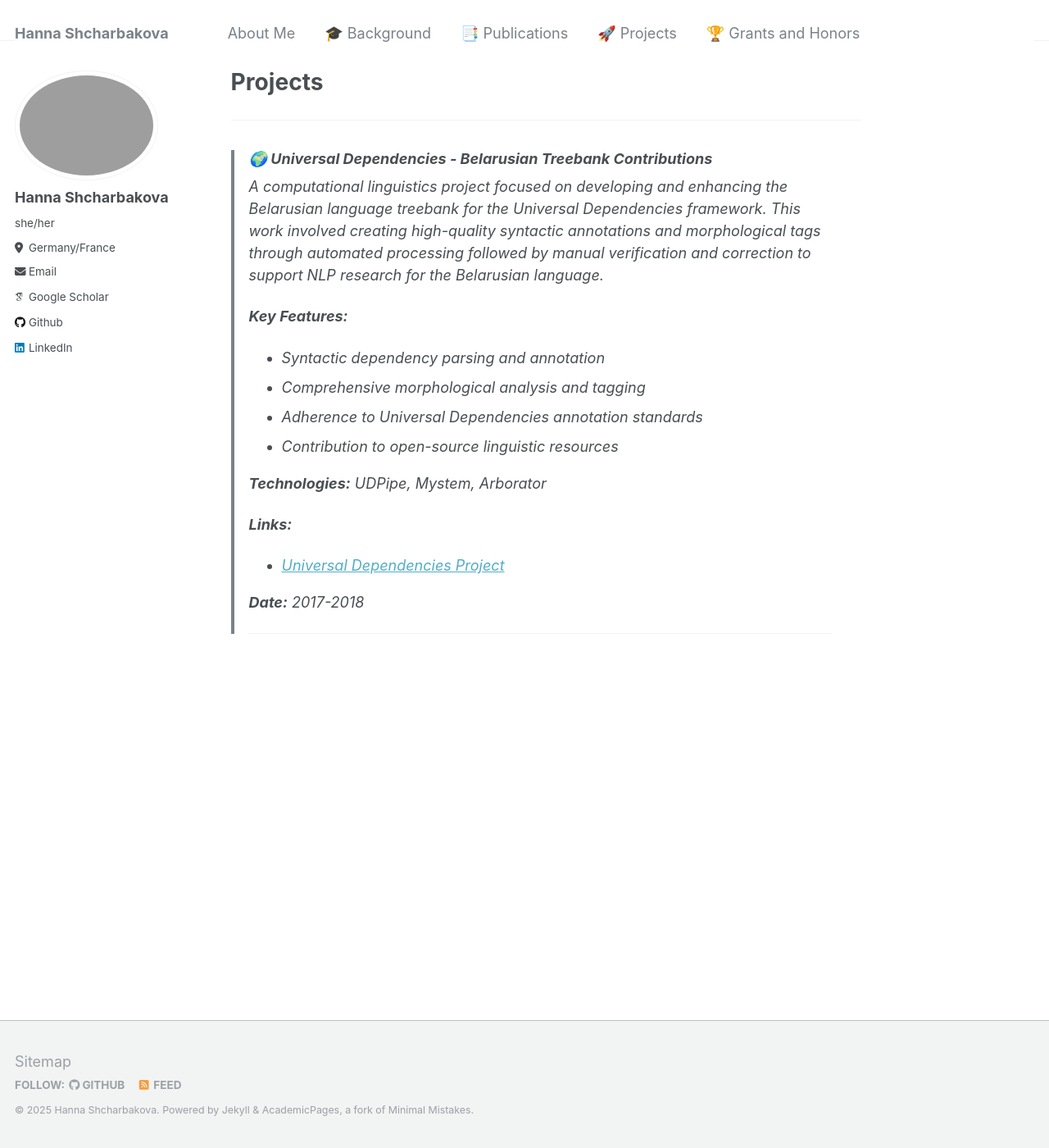
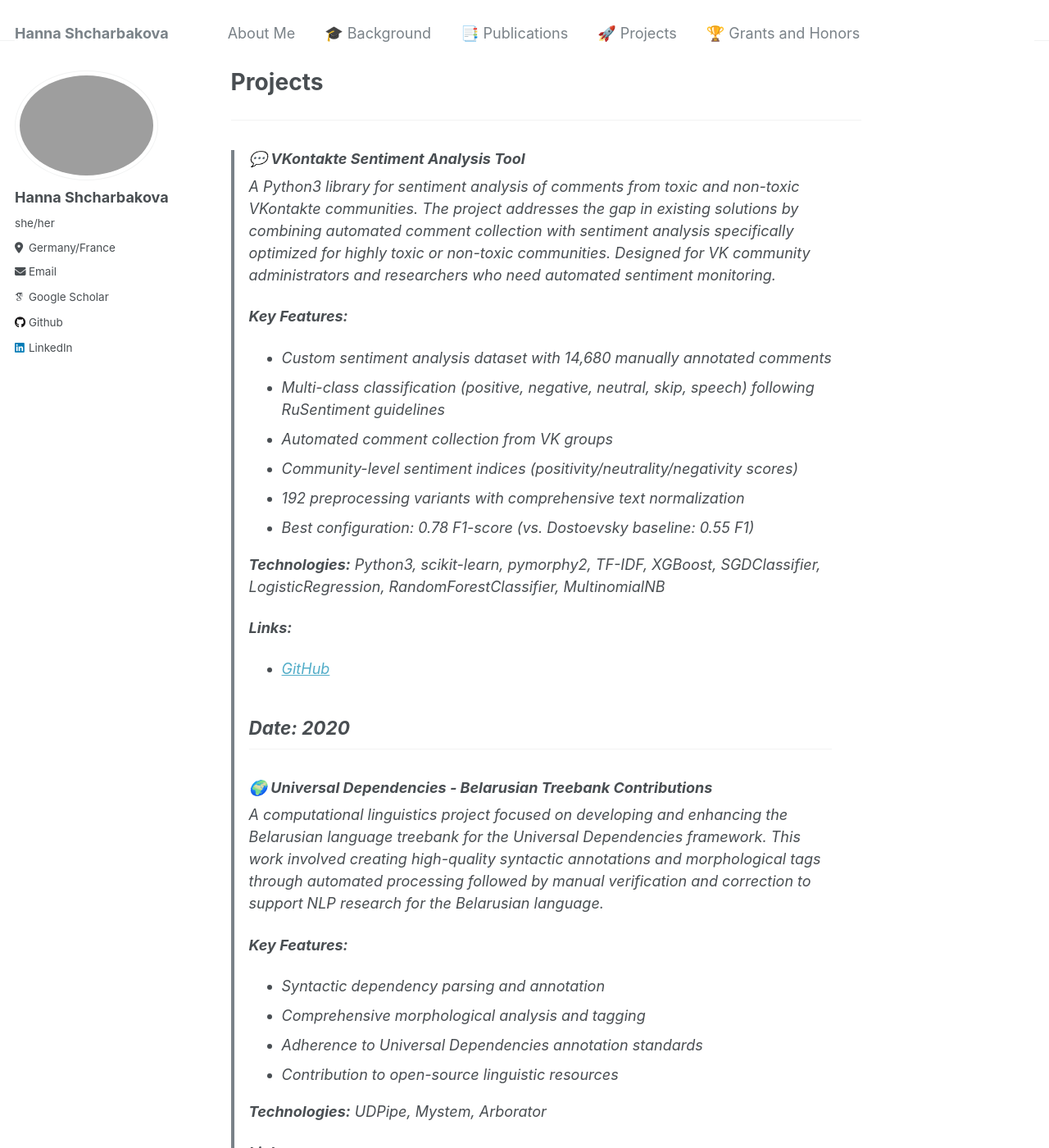
Before and after one commit to Aniezka/aniezka.github.io, a Jekyll site: the page built from projects/index.md, in a window 1280 px wide and 1400 px high. Shown: the whole window at 82% size. Built offline with Jekyll 4.4.1, drawn with Linux system fonts in a browser that asks for light colours; some web fonts are replaced.

Commit message:
Update index.md

```diff
--- a/projects/index.md
+++ b/projects/index.md
@@ -4,6 +4,25 @@ classes: wide
 author_profile: true
 title: "Projects"
 ---
+---
+> ### 💬 VKontakte Sentiment Analysis Tool
+>
+> A Python3 library for sentiment analysis of comments from toxic and non-toxic VKontakte communities. The project addresses the gap in existing solutions by combining automated comment collection with sentiment analysis specifically optimized for highly toxic or non-toxic communities. Designed for VK community administrators and researchers who need automated sentiment monitoring.
+>
+> **Key Features:**
+> - Custom sentiment analysis dataset with 14,680 manually annotated comments
+> - Multi-class classification (positive, negative, neutral, skip, speech) following RuSentiment guidelines
+> - Automated comment collection from VK groups
+> - Community-level sentiment indices (positivity/neutrality/negativity scores)
+> - 192 preprocessing variants with comprehensive text normalization
+> - Best configuration: 0.78 F1-score (vs. Dostoevsky baseline: 0.55 F1)
+>
+> **Technologies:** Python3, scikit-learn, pymorphy2, TF-IDF, XGBoost, SGDClassifier, LogisticRegression, RandomForestClassifier, MultinomialNB
+>
+> **Links:**
+> - [GitHub](https://github.com/polyankaglade/vkToxic)
+>
+> **Date:** 2020
 ---
 > ### 🌍 Universal Dependencies - Belarusian Treebank Contributions
 >
```
